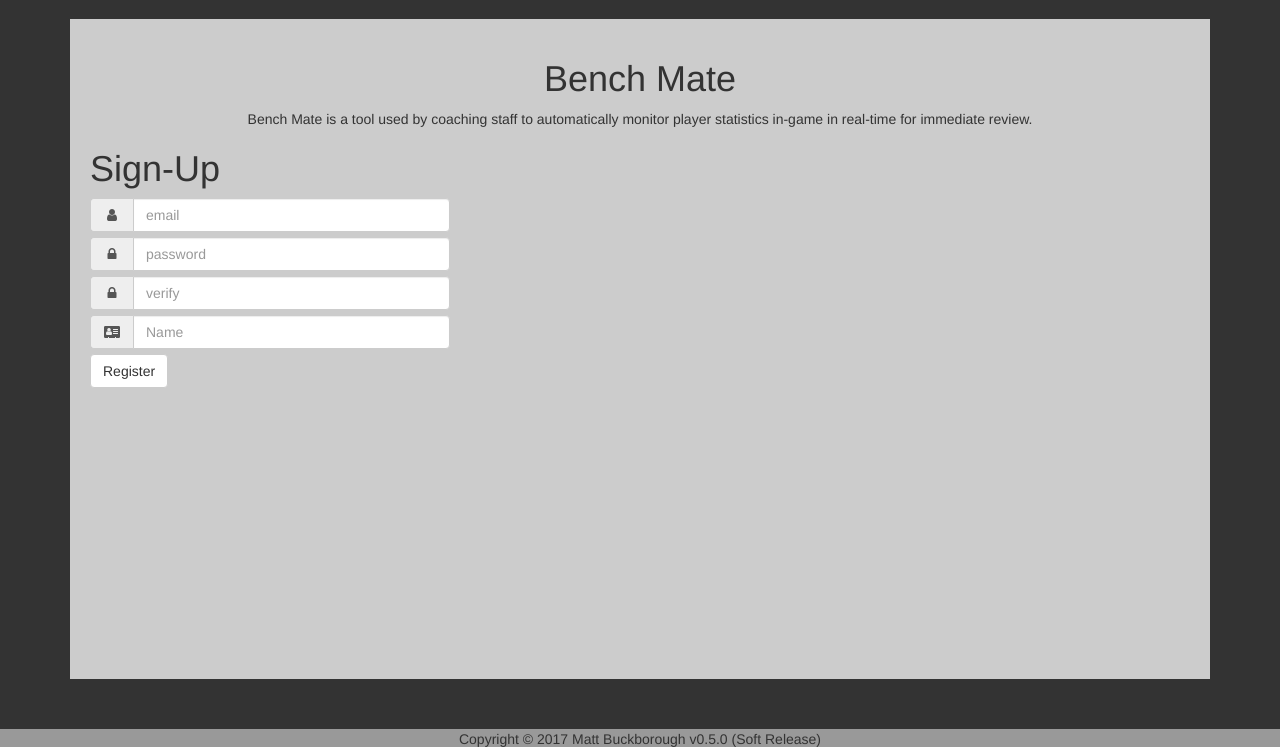
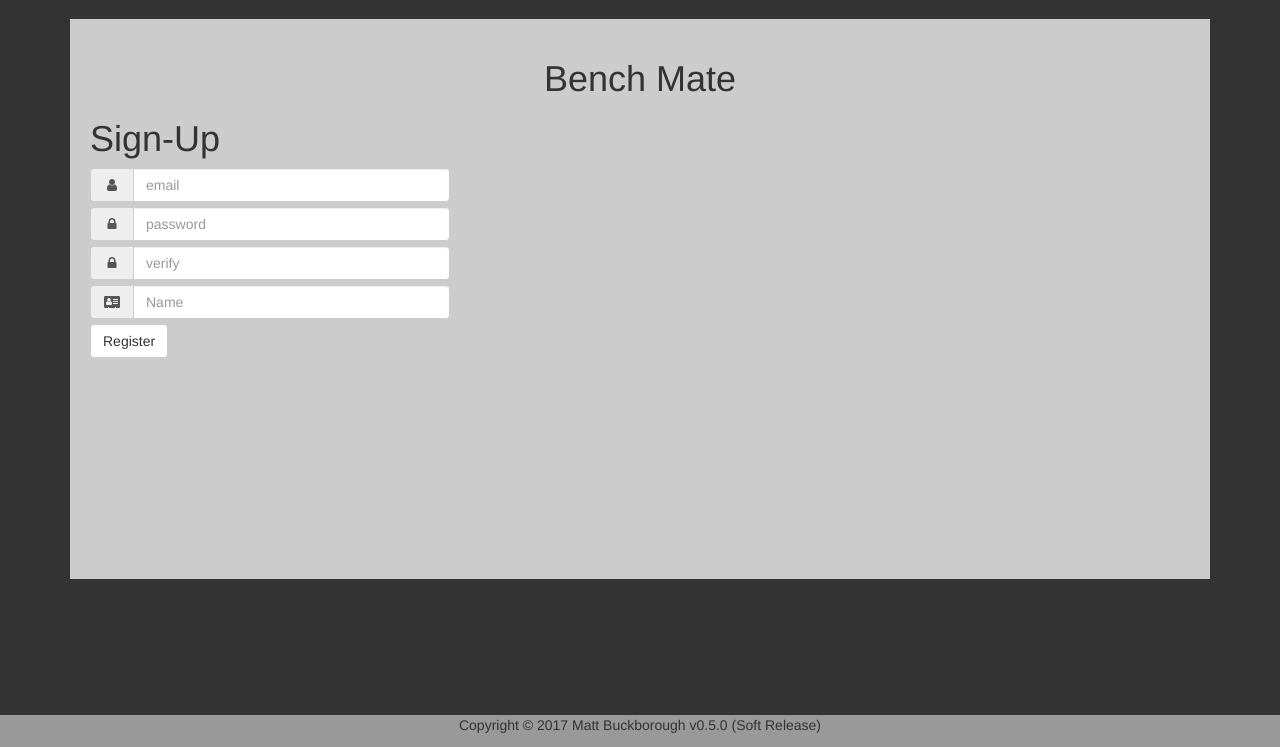
Before and after one commit to MattBuckborough/benchMate, a website: page views/login.html in a window 1280 px wide. Shown: the part 53-800 px from the top of the page. Drawn offline with nearby package versions, Linux system fonts and the light colour scheme; files that its build step writes are made by us from their sources.

Commit message:
Css changes build 0.5.1

```diff
--- a/public/css/style.css
+++ b/public/css/style.css
@@ -9,10 +9,10 @@ html {
 
 .main-widget {
   background-color:#ccc;
-  height:660px;
+  height:560px;
   padding:20px;
   border-radius:0 !important;
-  overflow-y:auto;
+  overflow-y:scroll;
 }
 
 .table-head {
--- a/views/login.html
+++ b/views/login.html
@@ -88,9 +88,6 @@
     <div class="container">
         <div class="text-center main-widget">
             <h1>Bench Mate</h1>
-            <p>
-                Bench Mate is a tool used by coaching staff to automatically monitor player statistics in-game in real-time for immediate review.
-            </p>
             <h1 style="text-align:left">Sign-Up</h1>
             <div class="input-group" style="margin-bottom:5px">
                 <span class="input-group-addon"><i class="fa fa-fw fa-user"></i></span>
@@ -115,7 +112,7 @@
 
 
 	</br>
-	<div class="" style="position:fixed; width:100%; bottom:0; left:0; background-color:#999; height:18px;">
+	<div class="" style="position:fixed; width:100%; bottom:0; left:0; background-color:#999; height:4%;">
 		<div class="container">
 			<p style="text-align:center">Copyright © 2017 Matt Buckborough v0.5.0 (Soft Release)</p>
 		</div>
```
Also changed, not shown: public/index.html (+1 -1 lines), public/views/games.html (+2 -1 lines), public/views/players.html (+0 -1 lines).
